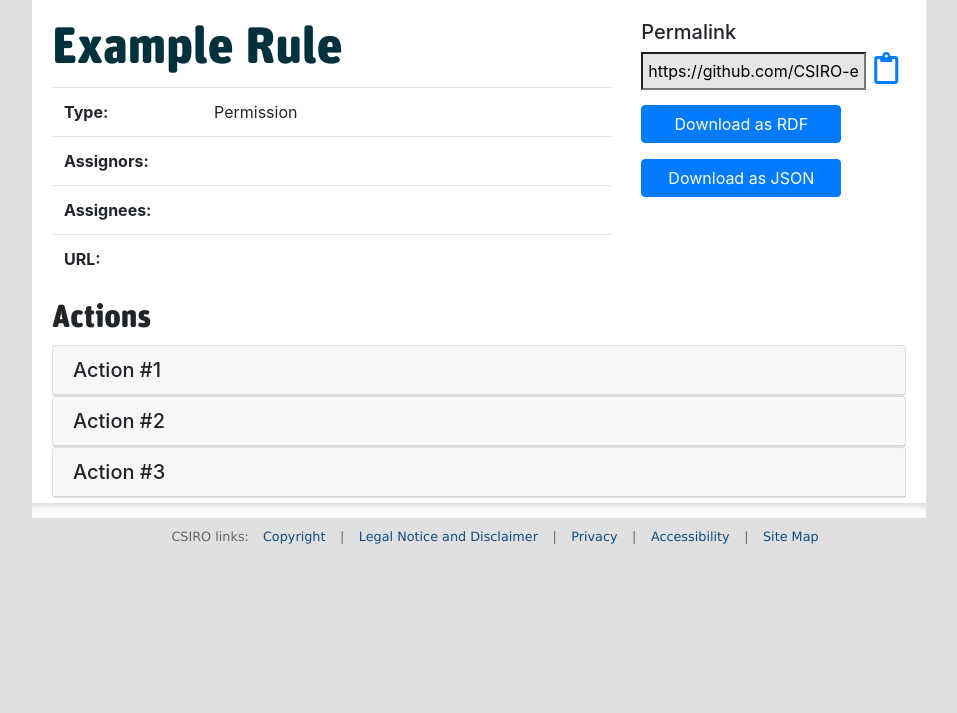
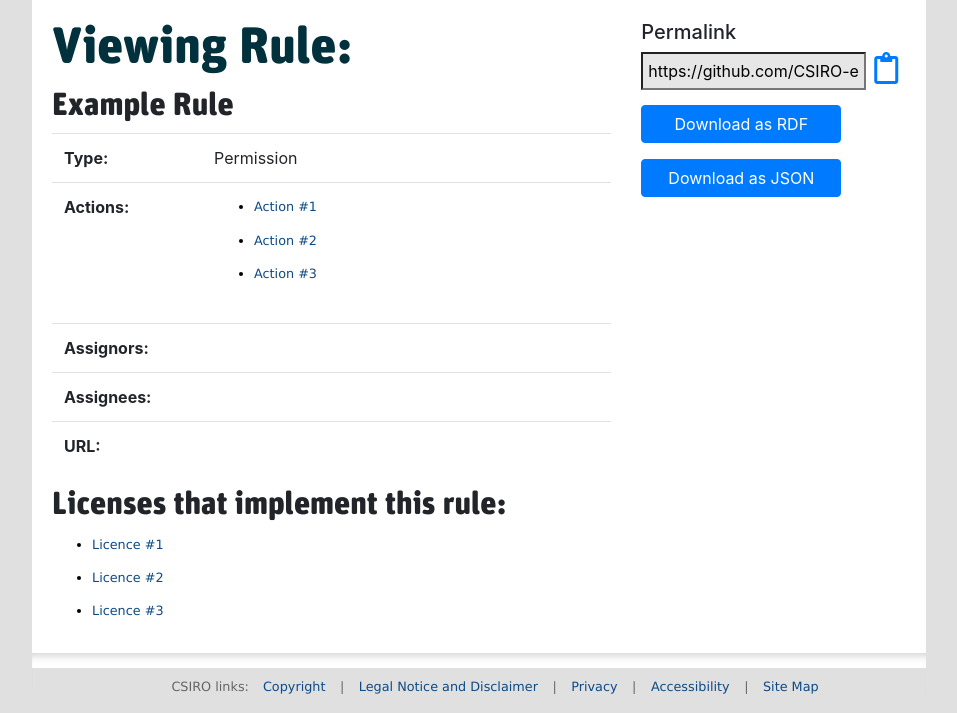
Before and after one commit to CSIRO-enviro-informatics/licences-catalogue, a Flask app: page /rule/example_rule in a window 1280 px wide. Shown: the part 138-851 px from the top of the page, without its empty margins (161-1118 px from the left). Before the commit the page ends 682 px from the top, so only its background shows below. Run offline with Flask 2, Linux system fonts and the light colour scheme; some libraries are stand-ins or nearby versions.

Commit message:
Added list of licences implementing each rule and list of rules implementing each action. Clarified title on some pages.

```diff
--- a/view/templates/browse.html
+++ b/view/templates/browse.html
@@ -2,7 +2,9 @@
 {% block content %}
     <div class="row">
         <div class="col-md-8">
-            <h1>{% if title is defined %}{{ title }}{% else %}Register{% endif %}</h1>
+            {% block title %}
+            <h1>{% if title is defined %}{{ title }}{% endif %}</h1>
+            {% endblock %}
             {% block left_column %}{% endblock %}
         </div>
         <div class="col-md-4">
--- a/view/templates/view_licence.html
+++ b/view/templates/view_licence.html
@@ -1,4 +1,8 @@
 {% extends 'browse.html' %}
+{% block title %}
+<h1>Viewing Licence:</h1>
+<h2>{% if title is defined %}{{ title }}{% endif %}</h2>
+{% endblock %}
 {% block left_column %}
 <table class="table">
     <col width="150">
--- a/view/templates/view_rule.html
+++ b/view/templates/view_rule.html
@@ -1,4 +1,8 @@
 {% extends 'browse.html' %}
+{% block title %}
+<h1>Viewing Rule:</h1>
+<h2>{% if title is defined %}{{ title }}{% endif %}</h2>
+{% endblock %}
 {% block left_column %}
 <table class="table">
     <col width="150">
@@ -6,6 +10,16 @@
         <tr>
             <th>Type:</th>
             <td>Permission</td>
+        </tr>
+        <tr>
+            <th>Actions:</th>
+            <td>
+                <ul>
+                    <li><a href="{{ url_for('controller.view_action') }}">Action #1</a></li>
+                    <li><a href="{{ url_for('controller.view_action') }}">Action #2</a></li>
+                    <li><a href="{{ url_for('controller.view_action') }}">Action #3</a></li>
+                </ul>
+            </td>
         </tr>
         <tr>
             <th>Assignors:</th>
@@ -23,59 +37,10 @@
 </table>
 {% endblock %}
 {% block bottom %}
-<h2>Actions</h2>
-<div class="card">
-    <div class="card-header mouseover" data-toggle="collapse" data-target="#action-1">
-        <h5 class="mb-0">Action #1</h5>
-    </div>
-    <div id="action-1" class="collapse">
-        <div class="card-body text-center">
-            <table class="table table-bordered">
-                <tbody>
-                    <tr>
-                        <th>Definition</th>
-                        <td class="text-left"></td>
-                    </tr>
-                </tbody>
-            </table>
-            <a href="{{ url_for('controller.view_action') }}" type="button" class="btn btn-primary">See Action</a>
-        </div>
-    </div>
-</div>
-<div class="card">
-    <div class="card-header mouseover" data-toggle="collapse" data-target="#action-2">
-        <h5 class="mb-0">Action #2</h5>
-    </div>
-    <div id="action-2" class="collapse">
-        <div class="card-body text-center">
-            <table class="table table-bordered">
-                <tbody>
-                    <tr>
-                        <th>Definition</th>
-                        <td class="text-left"></td>
-                    </tr>
-                </tbody>
-            </table>
-            <a href="{{ url_for('controller.view_action') }}" type="button" class="btn btn-primary">See Action</a>
-        </div>
-    </div>
-</div>
-<div class="card">
-    <div class="card-header mouseover" data-toggle="collapse" data-target="#action-3">
-        <h5 class="mb-0">Action #3</h5>
-    </div>
-    <div id="action-3" class="collapse">
-        <div class="card-body text-center">
-            <table class="table table-bordered">
-                <tbody>
-                    <tr>
-                        <th>Definition</th>
-                        <td class="text-left"></td>
-                    </tr>
-                </tbody>
-            </table>
-            <a href="{{ url_for('controller.view_action') }}" type="button" class="btn btn-primary">See Action</a>
-        </div>
-    </div>
-</div>
+<h2>Licenses that implement this rule:</h2>
+<ul>
+    <li><a href="{{ url_for('controller.view_licence') }}">Licence #1</a></li>
+    <li><a href="{{ url_for('controller.view_licence') }}">Licence #2</a></li>
+    <li><a href="{{ url_for('controller.view_licence') }}">Licence #3</a></li>
+</ul>
 {% endblock %}
```
Also changed, not shown: view/templates/view_action.html (+12 -0 lines).
